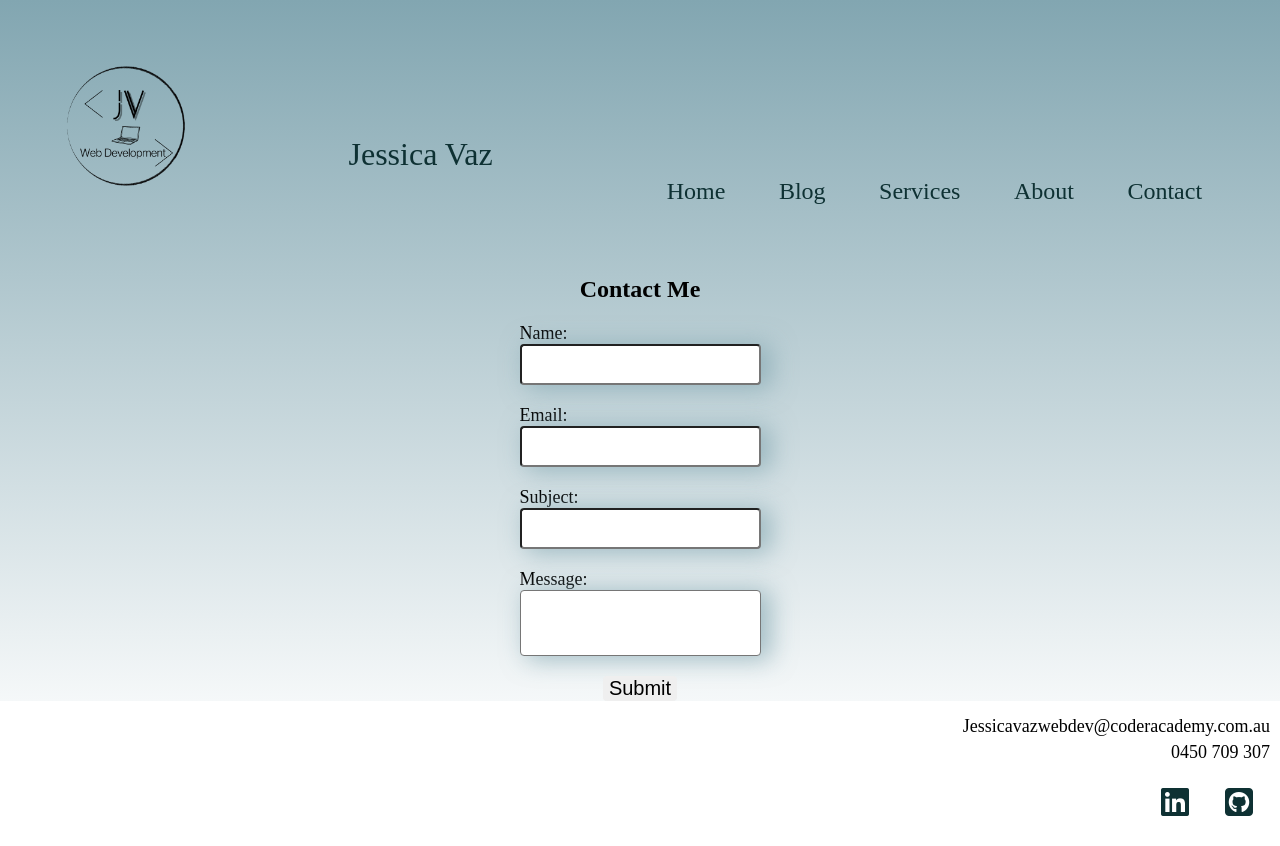
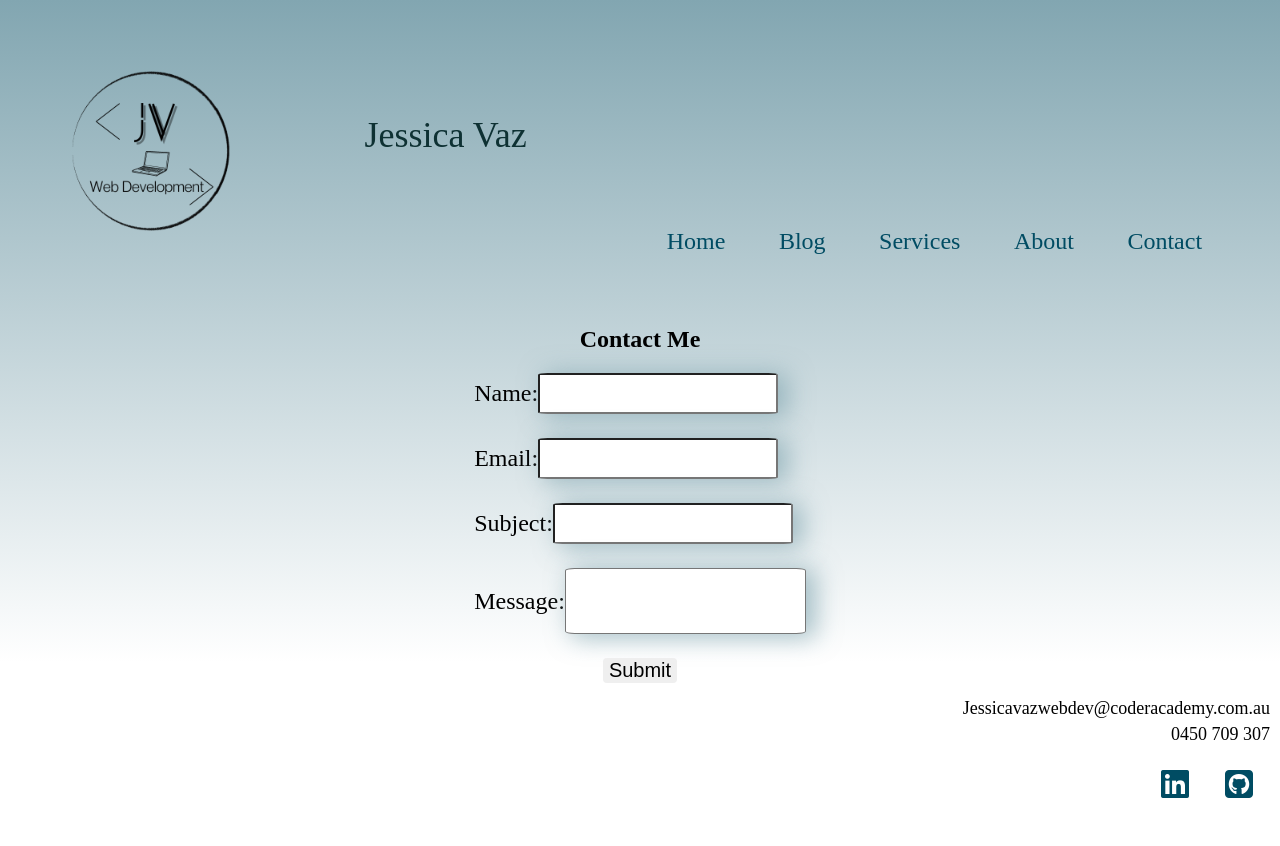
Before and after one commit to Jessicavazm/portfolio-t1a2, a plain HTML site: page pages/contact.html in a window 1280 px wide. Drawn offline with Linux system fonts and the light colour scheme.

Commit message:
complete contact page

```diff
--- a/styles/contact.css
+++ b/styles/contact.css
@@ -6,17 +6,18 @@ main {
 .form-elements {
     display: flex;
     flex-direction: column;
-    margin-bottom: 20px;
+    margin-bottom: 24px;
 
 }
 
 .form-elements label {
-    font-size: 18px;
+    font-size: 20px;
 }
 
 .form-input {
     font-size: 18px;
     outline: none;
+    border-radius: 4px;
 }
 
 .form-input:not(.form-textarea) {
@@ -30,7 +31,7 @@ main {
 
 .form-input {
     box-shadow: 8px 2px 24px 2px rgba(130,166,177,0.69);
-    border-radius: 4px;
+    border-radius: 4%;
 }
 
 .btn-div {
@@ -48,3 +49,21 @@ main {
     cursor: pointer;
     background-color: #82a6b1;
 }
+
+@media screen and (min-width: 1024px){
+
+    .form {
+        width: 500px;
+    }
+
+    .form-elements {
+        display: flex;
+        flex-direction: row;
+        align-items: center;
+    }
+
+    .form-elements label {
+        font-size: 24px;
+    }
+
+}
--- a/styles/index.css
+++ b/styles/index.css
@@ -1,6 +1,6 @@
 :root {
     --primary-color: #82a6b1f;
-    --secondary-color: #0e3133;
+    --secondary-color: #004c63;
     --primary-background: #FFFFFF;
 }
 
@@ -10,7 +10,7 @@ body {
     display: flex;
     flex-direction: column;
     justify-content: space-between;
-    background-image: linear-gradient(to top, #ffffff 10%, #82a6b1 100%);
+    background-image: linear-gradient(to top, #ffffff 20%, #82a6b1 100%);
 }
 
 header {
@@ -19,12 +19,12 @@ header {
     padding: 4%;
 }
 
-
 .logo a img {
     height: 150px;
 }
 
 .name {
+    color: #0f3a3d;
     font-size: 32px;
 }
 
@@ -37,7 +37,7 @@ header {
 
 #nav-items a {
     text-decoration: none;
-    color: #0e3133;
+    color: #004c63;
 }
 
 footer {
@@ -53,7 +53,7 @@ footer {
 
 .social-media a i {
     font-size: 32px;
-    color: #0e3133;
+    color: #004c63;
     padding: 18px;
 }
 
@@ -66,7 +66,7 @@ footer {
     margin: 5px 0;
 }
 
-@media screen and (min-width: 769px) {
+@media screen and (min-width: 1024px) {
     header {
         display: flex;
         align-items: flex-end;
@@ -75,6 +75,8 @@ footer {
 
     .name {
         color: #0e3133;
+        font-size: 36px;
+        align-self: center;
     }
 
     #nav-items {
@@ -88,4 +90,8 @@ footer {
     .social-media {
         margin-left: 90%;
     }
+
+    .logo a img {
+        height: 200px;
+    }
 }
```
Also changed, not shown: styles/home.css (+5 -11 lines).
